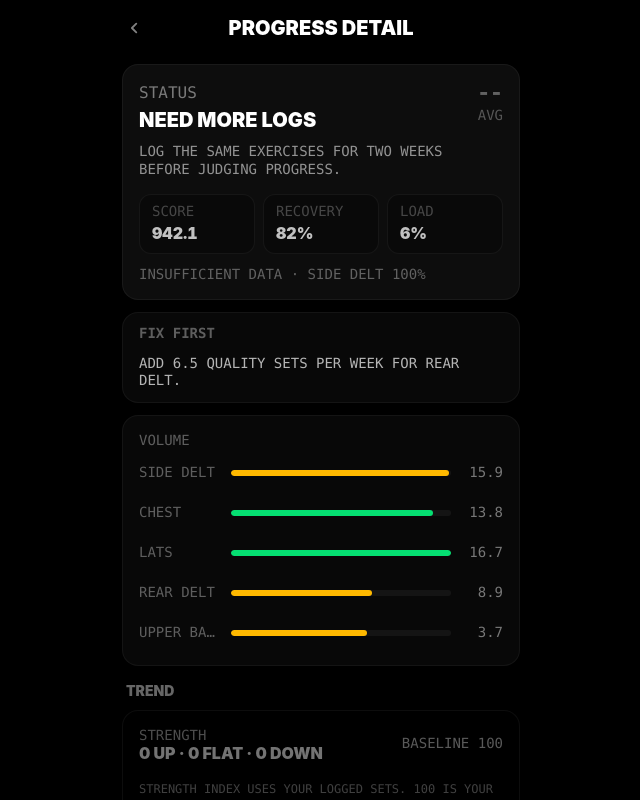
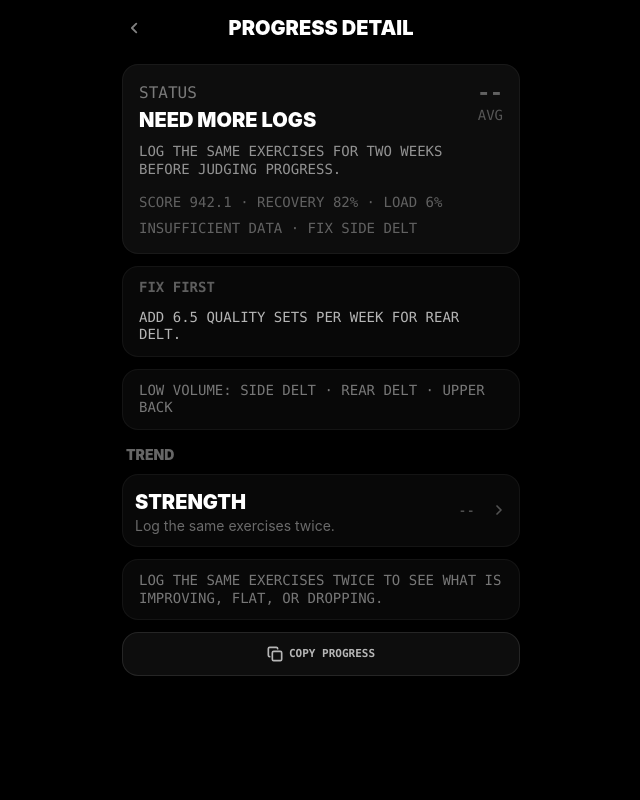
Before and after one commit to IFAKA/liftday, a Next.js app: page /history/detail in a window 1280 px wide. Shown: the whole page, without its empty margins (319-959 px from the left). Built offline with nearby package versions, Linux system fonts and the light colour scheme.

Commit message:
fix: simplify watch detail screens

```diff
--- a/components/ProgramDetailScreen.tsx
+++ b/components/ProgramDetailScreen.tsx
@@ -15,10 +15,7 @@ import { getChainSetCount } from '@/lib/routine-plan';
 import { FrontierOptimizerResult } from '@/lib/frontier-optimizer';
 import { loadProgramSummary } from '@/lib/program-summary';
 import {
-  WatchBarRow,
   WatchCopyButton,
-  WatchMetricCell,
-  WatchMetricGrid,
   WatchPanel,
   WatchSection,
   WatchSignalPanel,
@@ -62,7 +59,7 @@ export function ProgramDetailScreen() {
             <ChevronLeft className="w-5 h-5" />
           </Button>
         }
-        center={<span className="text-fluid-ui font-black uppercase tracking-tight text-white">Program Detail</span>}
+        center={<span className="text-fluid-ui font-black uppercase tracking-tight text-white">Routine</span>}
       />
 
       <div className="flex-1 overflow-y-auto px-4 pb-8 pt-2 no-scrollbar select-text flex flex-col gap-5">
@@ -75,12 +72,6 @@ export function ProgramDetailScreen() {
         {routine && (
           <WatchSection title="Exercises">
             <RoutineSlots routine={routine} profile={profile} fallbackSets={setsPerExercise} />
-          </WatchSection>
-        )}
-
-        {smvScore && (
-          <WatchSection title="Volume">
-            <MuscleVolumeList score={smvScore} />
           </WatchSection>
         )}
 
@@ -99,8 +90,6 @@ function SmvOverview({
   verdict: { label: string; summary: string; nextAction: string; tone: string };
   optimizer: FrontierOptimizerResult | null;
 }) {
-  const delta = optimizer ? optimizer.score.total - optimizer.baseScore.total : null;
-
   return (
     <WatchSignalPanel
       label={verdict.label}
@@ -110,27 +99,10 @@ function SmvOverview({
       metricLabel={`${formatOneDecimal(score.efficiency)}/set`}
       tone={verdict.tone}
     >
-      <WatchMetricGrid>
-        <WatchMetricCell label="Sets" value={formatOneDecimal(score.cost.totalSets)} />
-        <WatchMetricCell label="Moves" value={formatOneDecimal(score.cost.equipmentChanges)} />
-        <WatchMetricCell label={score.penalty > 0 ? 'Penalty' : 'Cost'} value={score.penalty > 0 ? `-${formatOneDecimal(score.penalty)}` : formatOneDecimal(score.cost.total)} />
-      </WatchMetricGrid>
       {optimizer && (
-        <div className="mt-4 border-t border-white/5 pt-3">
-          <div className="mb-2 flex items-center justify-between gap-3">
-            <p className="text-fluid-label font-mono uppercase text-green-400">Picked</p>
-            <span className="text-fluid-label font-mono tabular-nums text-white/40">
-              {delta !== null && `${delta >= 0 ? '+' : ''}${delta.toFixed(1)}`}
-            </span>
-          </div>
-          <div className="flex flex-col gap-2">
-            {optimizer.reasons.slice(0, 2).map((reason) => (
-              <p key={reason} className="text-fluid-label font-mono uppercase leading-relaxed text-white/35">
-                Why: {reason}
-              </p>
-            ))}
-          </div>
-        </div>
+        <p className="text-fluid-label font-mono uppercase text-white/35">
+          {formatOneDecimal(optimizer.score.cost.totalSets)} weekly sets · {formatOneDecimal(optimizer.score.cost.equipmentChanges)} station changes
+        </p>
       )}
     </WatchSignalPanel>
   );
@@ -184,34 +156,6 @@ function RoutineSlots({ routine, profile, fallbackSets }: { routine: RoutineConf
         );
       })}
     </div>
-  );
-}
-
-function MuscleVolumeList({ score }: { score: RoutineScoreResult }) {
-  const muscles = Object.entries(score.breakdown)
-    .filter(([, v]) => v.sets > 0 || v.penalty > 0)
-    .sort(([, a], [, b]) => b.net - a.net);
-
-  return (
-    <WatchPanel subtle>
-      <div className="flex flex-col gap-2">
-        {muscles.map(([muscle, v]) => {
-          const max = score.gross > 0 ? score.gross : 1;
-          const barWidth = Math.max(4, Math.round((v.gross / max) * 100));
-          const hasPenalty = v.penalty > 0;
-          return (
-            <WatchBarRow
-              key={muscle}
-              label={muscle.replace('_', ' ')}
-              percent={barWidth}
-              tone={hasPenalty ? 'bg-red-400' : 'bg-white/40'}
-              value={<span className={hasPenalty ? 'text-red-400' : undefined}>{formatOneDecimal(v.net)}</span>}
-              meta={`${formatSetCount(v.sets)}/${v.target}`}
-            />
-          );
-        })}
-      </div>
-    </WatchPanel>
   );
 }
 
@@ -279,8 +223,3 @@ function getWorkoutTone(workoutType: string): string {
 function formatOneDecimal(value: number): string {
   return value.toFixed(1);
 }
-
-function formatSetCount(value: number): string {
-  const roundedUp = Math.ceil(value * 10) / 10;
-  return roundedUp.toFixed(1);
-}
--- a/components/ProgressDetailScreen.tsx
+++ b/components/ProgressDetailScreen.tsx
@@ -11,10 +11,7 @@ import { getDefaultProgramSummary, loadProgramSummaryForData } from '@/lib/progr
 import { OptimizationContext, WorkoutData } from '@/lib/types';
 import { getWorkoutPatterns } from '@/lib/workout-utils';
 import {
-  WatchBarRow,
   WatchCopyButton,
-  WatchMetricCell,
-  WatchMetricGrid,
   WatchPanel,
   WatchSection,
   WatchSignalPanel,
@@ -124,14 +121,12 @@ function AdaptiveProgressPanel({
         metricLabel="Avg"
         tone={diagnosis.tone}
       >
-        <WatchMetricGrid>
-          <WatchMetricCell label="Score" value={adaptation.objectiveScore.toFixed(1)} />
-          <WatchMetricCell label="Recovery" value={`${Math.round(adaptation.recovery.systemic * 100)}%`} />
-          <WatchMetricCell label="Load" value={`${Math.round(adaptation.fatigue.systemicFatigue * 100)}%`} />
-        </WatchMetricGrid>
-        <p className="mt-3 text-fluid-label font-mono uppercase text-white/35">
+        <p className="text-fluid-label font-mono uppercase text-white/35">
+          Score {adaptation.objectiveScore.toFixed(1)} · recovery {Math.round(adaptation.recovery.systemic * 100)}% · load {Math.round(adaptation.fatigue.systemicFatigue * 100)}%
+        </p>
+        <p className="mt-2 text-fluid-label font-mono uppercase text-white/35">
           {formatTrend(trend?.trend)} {trend?.velocity ? `${trend.velocity > 0 ? '+' : ''}${trend.velocity.toFixed(1)}%` : ''}
-          {bottleneck ? ` · ${bottleneck.muscle.replace('_', ' ')} ${Math.round(bottleneck.recoveryState * 100)}%` : ''}
+          {bottleneck ? ` · fix ${bottleneck.muscle.replace('_', ' ')}` : ''}
         </p>
       </WatchSignalPanel>
 
@@ -146,18 +141,13 @@ function AdaptiveProgressPanel({
         </div>
       </WatchPanel>
 
-      <WatchPanel subtle className="space-y-2">
-        <p className="text-fluid-label text-white/35 uppercase font-mono">Volume</p>
-        {topVolumes.map((entry) => (
-          <WatchBarRow
-            key={entry.muscle}
-            label={entry.muscle.replace('_', ' ')}
-            value={entry.sets.toFixed(1)}
-            percent={(entry.sets / entry.target) * 100}
-            tone={entry.status === 'low' ? 'bg-amber-400' : entry.status === 'high' ? 'bg-red-400' : 'bg-green-400'}
-          />
-        ))}
-      </WatchPanel>
+      {topVolumes.some((entry) => entry.status === 'low') && (
+        <WatchPanel subtle className="py-3">
+          <p className="text-fluid-label font-mono uppercase text-white/45">
+            Low volume: {topVolumes.filter((entry) => entry.status === 'low').map((entry) => entry.muscle.replace('_', ' ')).slice(0, 3).join(' · ')}
+          </p>
+        </WatchPanel>
+      )}
     </div>
   );
 }
--- a/components/ProgressFrontierGraph.tsx
+++ b/components/ProgressFrontierGraph.tsx
@@ -1,17 +1,9 @@
 'use client';
 
-import {
-  Line,
-  LineChart,
-  ResponsiveContainer,
-  Tooltip,
-  XAxis,
-  YAxis,
-} from 'recharts';
 import { ArrowDown, ArrowUp, Minus } from 'lucide-react';
 import { ProgressDiagnosis, ProgressFrontier } from '@/lib/progress-insights';
 import { cn } from '@/lib/utils';
-import { WatchMetricCell, WatchPanel, WatchSection } from './WatchSurface';
+import { WatchListItem, WatchPanel, WatchSection } from './WatchSurface';
 
 export function ProgressFrontierGraph({
   frontier,
@@ -21,61 +13,22 @@ export function ProgressFrontierGraph({
   diagnosis: ProgressDiagnosis;
 }) {
   const hasHistory = frontier.current !== null;
-  const chartPoints = frontier.points.filter((point) => point.actual !== null);
+  const latestPoint = frontier.points.filter((point) => point.actual !== null).at(-1);
 
   return (
     <div className="space-y-3">
-      <WatchPanel subtle className="bg-black/30">
-        <div className="mb-3 flex items-center justify-between gap-4">
-          <div>
-            <p className="text-fluid-label font-mono uppercase text-white/30">Strength</p>
-            <p className={cn('text-fluid-ui font-black uppercase leading-none', diagnosis.tone)}>
-              {diagnosis.improvingCount} up · {diagnosis.flatCount} flat · {diagnosis.decliningCount} down
-            </p>
-          </div>
-          <p className="max-w-40 text-right text-fluid-label font-mono uppercase text-white/35">
-            Baseline 100
-          </p>
-        </div>
-
-        {hasHistory && chartPoints.length > 1 && (
-          <div className="h-28 w-full">
-            <ResponsiveContainer width="100%" height="100%">
-              <LineChart data={chartPoints} margin={{ top: 8, right: 8, bottom: 0, left: -22 }}>
-                <XAxis
-                  dataKey="week"
-                  tickLine={false}
-                  axisLine={false}
-                  tick={{ fill: 'rgba(255,255,255,0.26)', fontSize: 10, fontFamily: 'monospace' }}
-                />
-                <YAxis
-                  domain={['dataMin - 4', 'dataMax + 4']}
-                  tickLine={false}
-                  axisLine={false}
-                  tick={{ fill: 'rgba(255,255,255,0.2)', fontSize: 10, fontFamily: 'monospace' }}
-                  width={34}
-                />
-                <Tooltip
-                  cursor={{ stroke: 'rgba(255,255,255,0.12)' }}
-                  contentStyle={{
-                    background: '#050505',
-                    border: '1px solid rgba(255,255,255,0.12)',
-                    borderRadius: 12,
-                    color: '#fff',
-                    fontSize: 12,
-                  }}
-                  labelStyle={{ color: 'rgba(255,255,255,0.5)', fontFamily: 'monospace', textTransform: 'uppercase' }}
-                  formatter={(value) => [typeof value === 'number' ? Math.round(value) : value, 'Strength index']}
-                />
-                <Line type="monotone" dataKey="actual" name="Strength index" stroke="#f8fafc" strokeWidth={2.5} dot={{ r: 3 }} connectNulls={false} />
-              </LineChart>
-            </ResponsiveContainer>
-          </div>
-        )}
-        <p className="mt-2 text-xs font-mono uppercase text-white/25">
-          Strength index uses your logged sets. 100 is your first logged baseline.
-        </p>
-      </WatchPanel>
+      <WatchListItem
+        title="Strength"
+        subtitle={
+          hasHistory
+            ? `${diagnosis.improvingCount} up · ${diagnosis.flatCount} flat · ${diagnosis.decliningCount} down`
+            : 'Log the same exercises twice.'
+        }
+        metric={latestPoint?.actual ? Math.round(latestPoint.actual) : '--'}
+        trailing={null}
+        subtle
+        className="py-3"
+      />
 
       {diagnosis.priorityExercises.length > 0 && (
         <WatchSection title="Exercises" className="space-y-2">
@@ -116,10 +69,13 @@ function ExerciseRow({ exercise }: { exercise: ProgressDiagnosis['priorityExerci
           <span>{formatSigned(exercise.changePct)}%</span>
         </div>
       </div>
-      <div className="mt-3 grid grid-cols-3 gap-2">
-        <WatchMetricCell label="Last" value={exercise.previousLabel} className="px-2" />
-        <WatchMetricCell label="Now" value={exercise.latestLabel} tone={statusTone} className="px-2" />
-        <WatchMetricCell label="Best" value={exercise.bestLabel} className="px-2" />
+      <div className="mt-3 flex items-center justify-between gap-3 rounded-lg bg-black/25 px-3 py-2">
+        <p className="truncate text-fluid-label font-mono uppercase text-white/35">
+          {exercise.previousLabel} to <span className={statusTone}>{exercise.latestLabel}</span>
+        </p>
+        <p className="shrink-0 text-fluid-label font-mono uppercase text-white/45">
+          Best {exercise.bestLabel}
+        </p>
       </div>
       {exercise.status !== 'up' && (
         <p className="mt-3 text-fluid-label font-mono uppercase text-white/50">
```
Also changed, not shown: app/exercises/[key]/page.tsx (+12 -13 lines), 1 other file (tests, documents, lock files or other folders).
